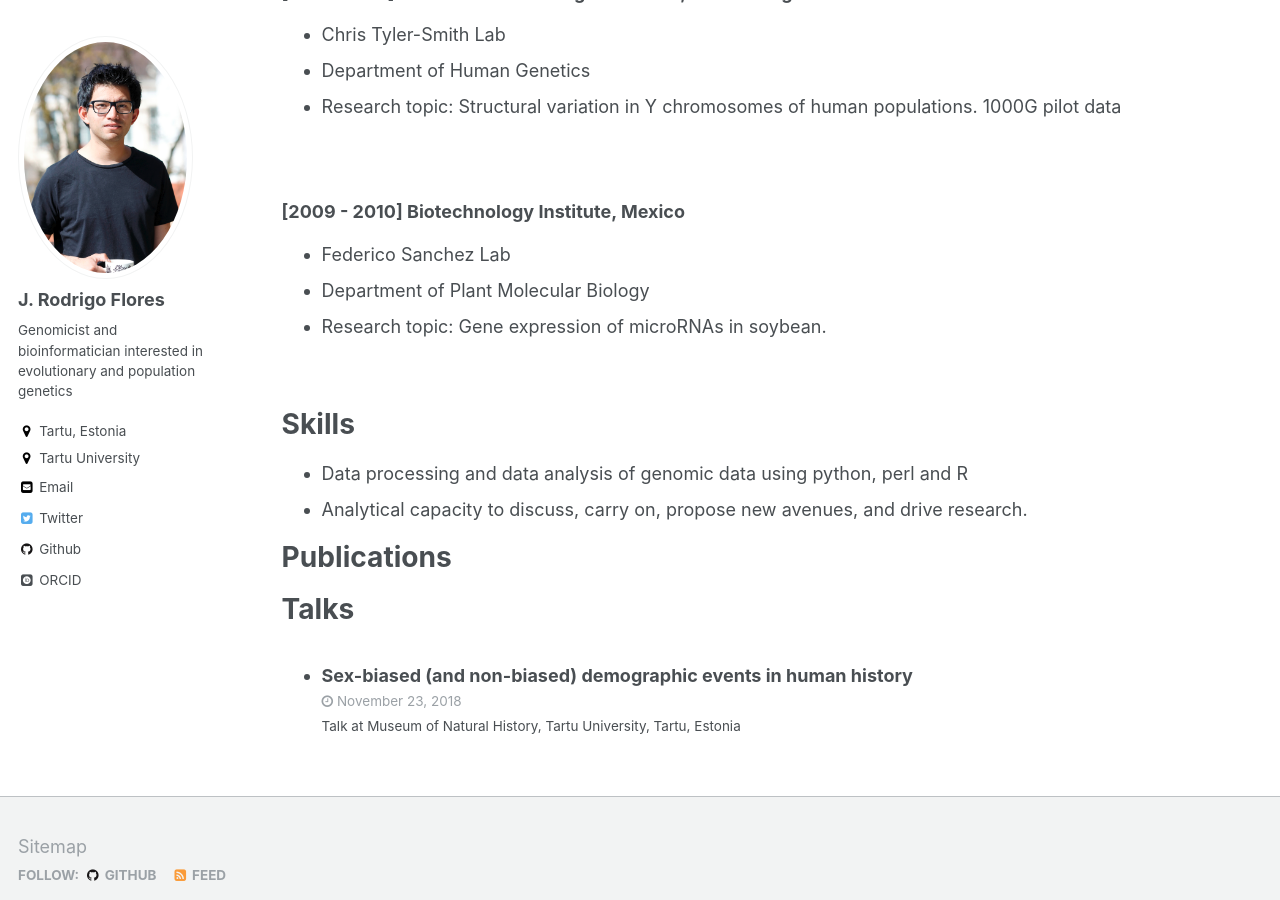
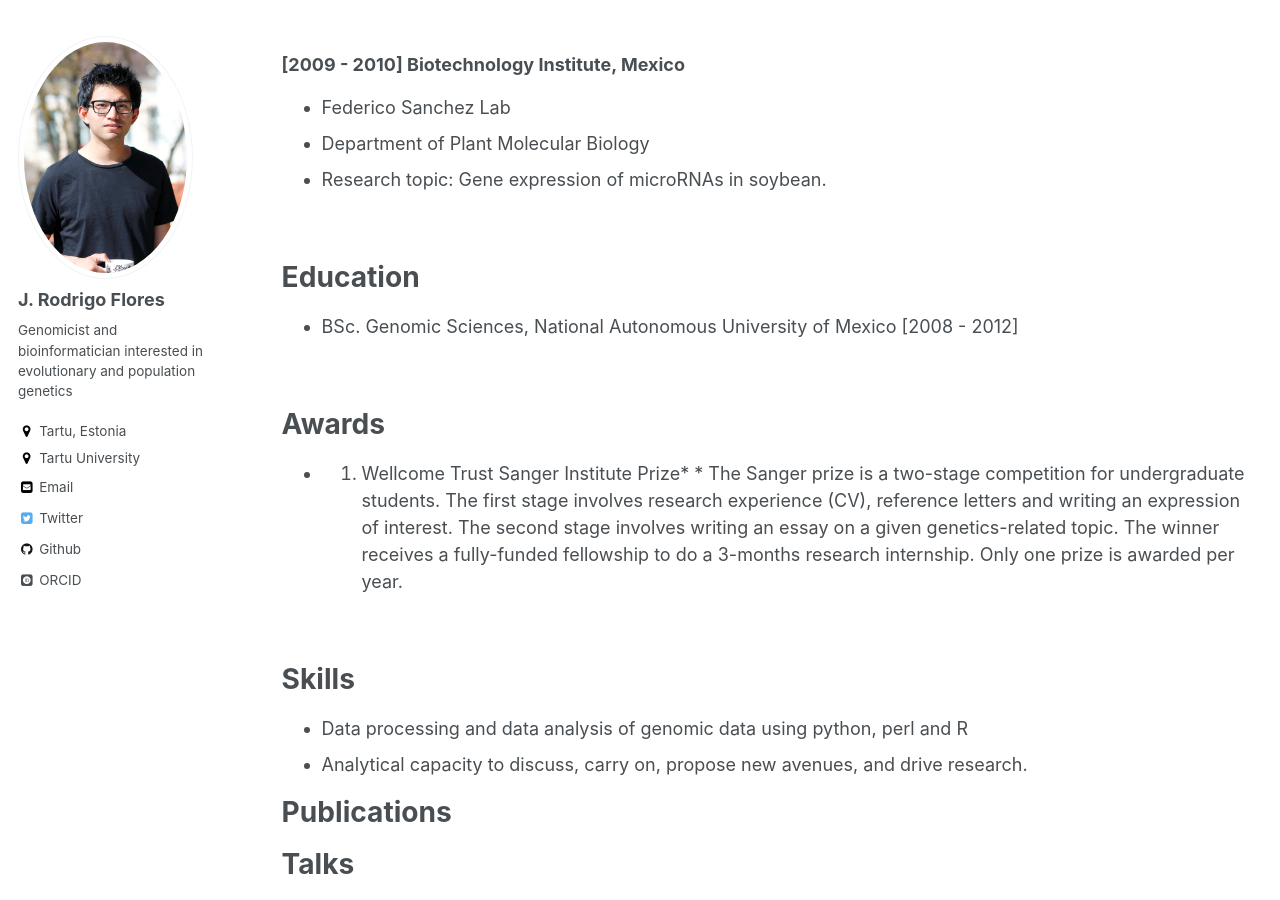
Before and after one commit to JRodrigoF/JRodrigoFlores.github.io, a Jekyll site: the page built from _pages/cv.md, in a window 1280 px wide and 900 px high, scrolled down 1274 px. Built offline with Jekyll 4.4.1, drawn with Linux system fonts in a browser that asks for light colours; some web fonts are replaced; some of the changed text lies outside the part shown.

Commit message:
Update cv.md

```diff
--- a/_pages/cv.md
+++ b/_pages/cv.md
@@ -8,13 +8,6 @@ redirect_from:
 ---
 
 {% include base_path %}
-
-Education
-======
-* BSc. Genomic Sciences, National Autonomous University of Mexico [2008 - 2012]
-
-<br/>
-
 
 Research and Work experience
 ======
@@ -62,6 +55,22 @@ Research and Work experience
 
 <br/>
 
+Education
+======
+* BSc. Genomic Sciences, National Autonomous University of Mexico [2008 - 2012]
+
+<br/>
+
+Awards
+======
+* 2010. [Wellcome Trust Sanger Institute Prize](https://www.sanger.ac.uk/about/study/sanger-institute-prize-competition)\*
+\* The Sanger prize is a two-stage competition for undergraduate students. The first stage involves research experience (CV),
+reference letters and writing an expression of interest. The second stage involves writing an essay on a given genetics-related
+topic. The winner receives a fully-funded fellowship to do a 3-months research internship. Only one prize is awarded per year.
+
+
+<br/>
+
 
 Skills
 ======
```
